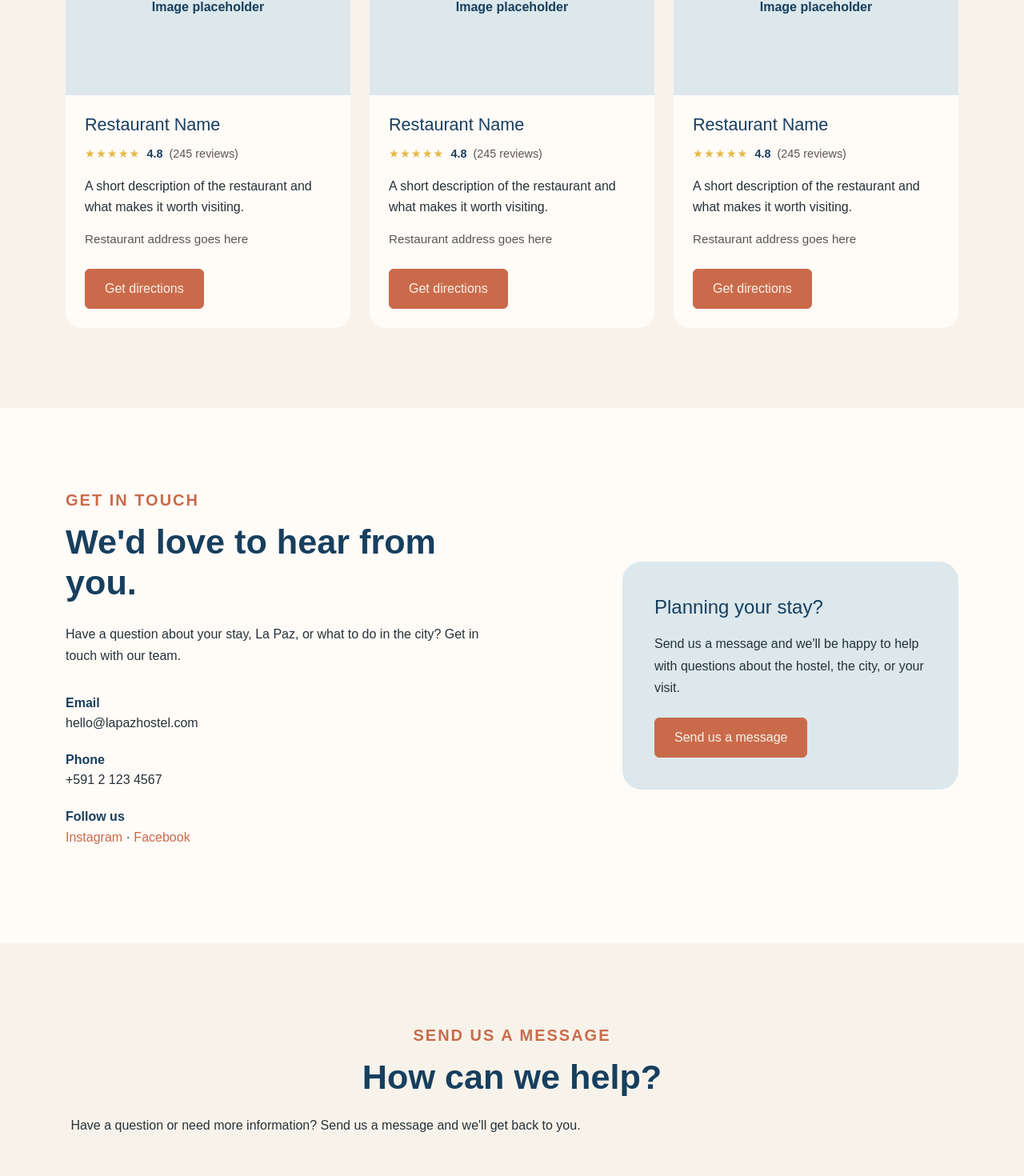
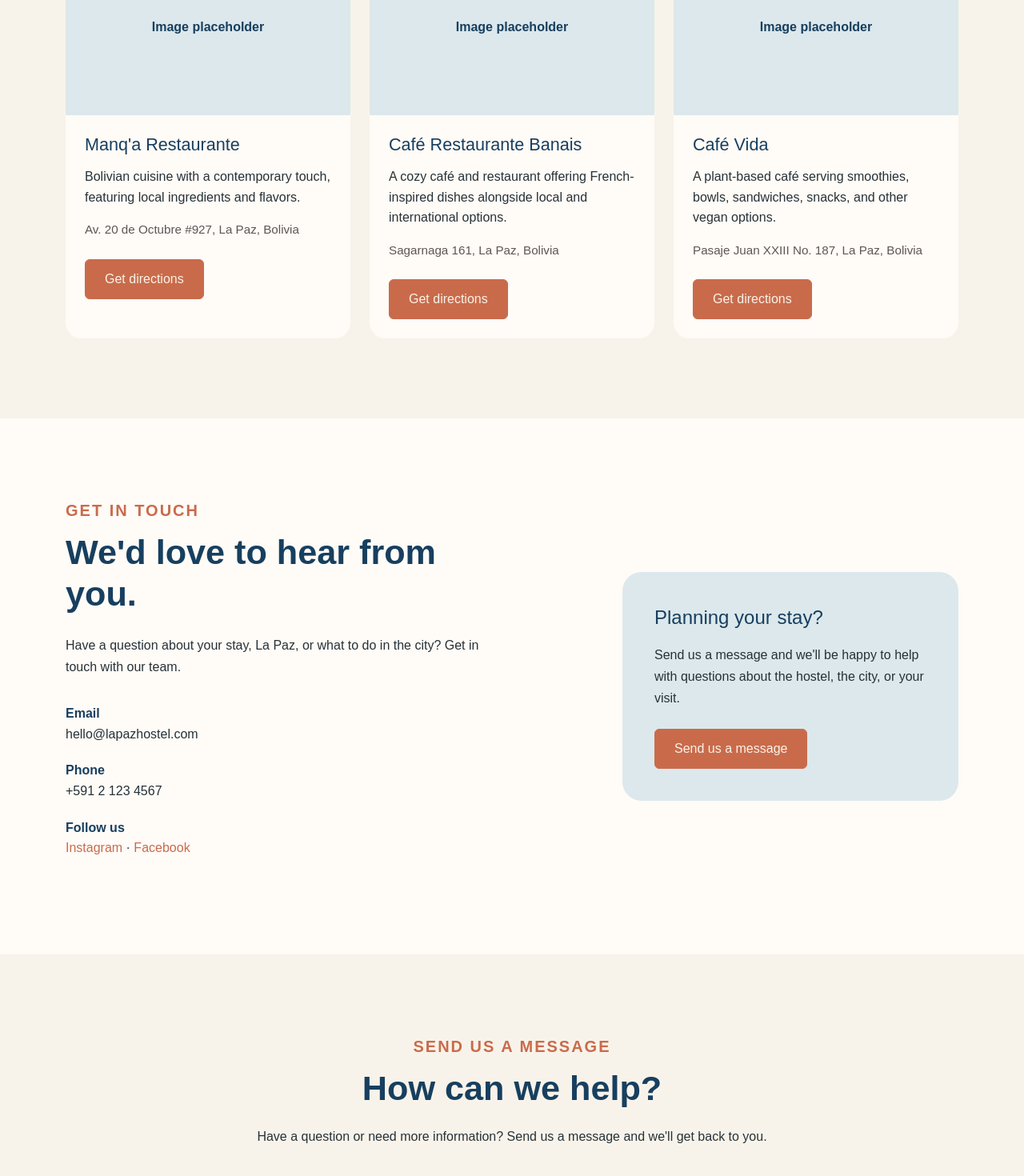
Before and after one commit to FabianaResstel/lapazhostel, a React (Vite) app: page /en in a window 1280 px wide. Shown: the part 3676-5146 px from the top of the page at 80% size. Built offline with nearby package versions, Linux system fonts and the light colour scheme.

Commit message:
add footer

```diff
--- a/src/App.jsx
+++ b/src/App.jsx
@@ -46,7 +46,7 @@ function Page() {
         <ContactForm t={t} />
       </main>
 
-      <Footer />
+      <Footer t={t} />
     </>
   );
 }
--- a/src/components/ContactForm.jsx
+++ b/src/components/ContactForm.jsx
@@ -1,24 +1,31 @@
-function ContactForm() {
+import { useState } from "react";
+
+function ContactForm({ t }) {
+  const [submitted, setSubmitted] = useState(false);
+
+  function handleSubmit(event) {
+    event.preventDefault();
+    setSubmitted(true);
+    event.target.reset();
+  }
+
   return (
     <section id="contact-form" className="contact-form-section">
       <div className="container">
         <div className="text-center">
-          <p className="section-eyebrow">SEND US A MESSAGE</p>
+          <p className="section-eyebrow">{t.contactForm.eyebrow}</p>
 
-          <h2>How can we help?</h2>
+          <h2>{t.contactForm.title}</h2>
 
-          <p className="section-intro">
-            Have a question or need more information? Send us a message and
-            we'll get back to you.
-          </p>
+          <p className="section-intro">{t.contactForm.intro}</p>
         </div>
 
         <div className="row justify-content-center">
           <div className="col-lg-8">
-            <form>
+            <form onSubmit={handleSubmit}>
               <div className="mb-3">
                 <label htmlFor="name" className="form-label">
-                  Name
+                  {t.contactForm.name}
                 </label>
 
                 <input
@@ -33,7 +40,7 @@ function ContactForm() {
 
               <div className="mb-3">
                 <label htmlFor="email" className="form-label">
-                  Email
+                  {t.contactForm.email}
                 </label>
 
                 <input
@@ -48,7 +55,7 @@ function ContactForm() {
 
               <div className="mb-3">
                 <label htmlFor="subject" className="form-label">
-                  Subject
+                  {t.contactForm.subject}
                 </label>
 
                 <input
@@ -62,7 +69,7 @@ function ContactForm() {
 
               <div className="mb-4">
                 <label htmlFor="message" className="form-label">
-                  Message
+                  {t.contactForm.message}
                 </label>
 
                 <textarea
@@ -75,8 +82,14 @@ function ContactForm() {
               </div>
 
               <button type="submit" className="btn">
-                Send message
+                {t.contactForm.button}
               </button>
+
+              {submitted && (
+                <p className="contact-form-success" role="status">
+                  {t.contactForm.success}
+                </p>
+              )}
             </form>
           </div>
         </div>
--- a/src/components/Restaurants.jsx
+++ b/src/components/Restaurants.jsx
@@ -1,4 +1,21 @@
-function Restaurants() {
+const restaurants = [
+  {
+    id: "manqa",
+    mapsUrl:
+      "https://www.google.com/maps/place/Manq'a+Restaurante/@-16.5101357,-68.12891,17z/data=!3m1!4b1!4m9!1m2!2m1!1sgoogle+maps+open+now!3m5!1s0x915f21c4cdfa0df7:0x15d2bfa733a5b7b9!8m2!3d-16.5101409!4d-68.1263351!16s%2Fg%2F11h0_p93w9?entry=ttu",
+  },
+  {
+    id: "banais",
+    mapsUrl:
+      "https://www.google.com/maps/place/Caf%C3%A9+Restaurante+Banais/@-16.4967865,-68.1398332,17z/data=!3m1!4b1!4m6!3m5!1s0x915f2074073ee0e3:0x75892032eff12382!8m2!3d-16.4967917!4d-68.1372583!16s%2Fg%2F11c2pv54tm?entry=ttu",
+  },
+  {
+    id: "cafeVida",
+    mapsUrl:
+      "https://www.google.com/maps/place/Cafe+Vida/@-16.4987726,-68.140007,17z/data=!3m1!4b1!4m6!3m5!1s0x915f2076a099d439:0xec8013e169340ca0!8m2!3d-16.4987778!4d-68.1374321!16s%2Fg%2F11c5bnq2_5?entry=ttu",
+  },
+];
+function Restaurants({ t }) {
   return (
     <section id="eat" className="restaurants-section">
       {" "}
@@ -6,109 +23,36 @@ function Restaurants() {
         {" "}
         <div>
           {" "}
-          <p className="section-eyebrow">WHERE TO EAT</p>{" "}
-          <h2>Good food is part of the adventure.</h2>{" "}
-          <p className="section-intro">
-            {" "}
-            Discover local flavors, casual spots, and places worth adding to
-            your La Paz experience.{" "}
-          </p>{" "}
+          <p className="section-eyebrow">{t.restaurants.eyebrow}</p>{" "}
+          <h2>{t.restaurants.title}</h2>{" "}
+          <p className="section-intro">{t.restaurants.intro}</p>{" "}
         </div>{" "}
         <div className="row g-4">
           {" "}
-          <div className="col-md-6 col-lg-4">
+          {restaurants.map((restaurant) => (
+            <div className="col-md-6 col-lg-4" key={restaurant.id}>
               {" "}
               <div className="restaurant-card">
                 {" "}
-              <div className="restaurant-image"> Image placeholder </div>{" "}
-              <h3>Restaurant Name</h3>{" "}
-              <div className="restaurant-rating">
-                {" "}
-                <span aria-label="4.8 out of 5 stars">★★★★★</span>{" "}
-                <strong>4.8</strong> <span>(245 reviews)</span>{" "}
-              </div>{" "}
-              <p>
-                {" "}
-                A short description of the restaurant and what makes it worth
-                visiting.{" "}
-              </p>{" "}
+                <div className="restaurant-image">Image placeholder</div>{" "}
+                <h3>{t.restaurants.items[restaurant.id].name}</h3>{" "}
+                <p>{t.restaurants.items[restaurant.id].description}</p>{" "}
                 <p className="restaurant-address">
                   {" "}
-                Restaurant address goes here{" "}
+                  {t.restaurants.items[restaurant.id].address}{" "}
                 </p>{" "}
                 <a
-                href="#"
+                  href={restaurant.mapsUrl}
                   target="_blank"
                   rel="noopener noreferrer"
                   className="btn"
                 >
                   {" "}
-                Get directions{" "}
+                  {t.restaurants.button}{" "}
                 </a>{" "}
               </div>{" "}
-          </div>{" "}
-          <div className="col-md-6 col-lg-4">
-            {" "}
-            <div className="restaurant-card">
-              {" "}
-              <div className="restaurant-image"> Image placeholder </div>{" "}
-              <h3>Restaurant Name</h3>{" "}
-              <div className="restaurant-rating">
-                {" "}
-                <span aria-label="4.8 out of 5 stars">★★★★★</span>{" "}
-                <strong>4.8</strong> <span>(245 reviews)</span>{" "}
-              </div>{" "}
-              <p>
-                {" "}
-                A short description of the restaurant and what makes it worth
-                visiting.{" "}
-              </p>{" "}
-              <p className="restaurant-address">
-                {" "}
-                Restaurant address goes here{" "}
-              </p>{" "}
-              <a
-                href="#"
-                target="_blank"
-                rel="noopener noreferrer"
-                className="btn"
-              >
-                {" "}
-                Get directions{" "}
-              </a>{" "}
-            </div>{" "}
-          </div>{" "}
-          <div className="col-md-6 col-lg-4">
-            {" "}
-            <div className="restaurant-card">
-              {" "}
-              <div className="restaurant-image"> Image placeholder </div>{" "}
-              <h3>Restaurant Name</h3>{" "}
-              <div className="restaurant-rating">
-                {" "}
-                <span aria-label="4.8 out of 5 stars">★★★★★</span>{" "}
-                <strong>4.8</strong> <span>(245 reviews)</span>{" "}
-              </div>{" "}
-              <p>
-                {" "}
-                A short description of the restaurant and what makes it worth
-                visiting.{" "}
-              </p>{" "}
-              <p className="restaurant-address">
-                {" "}
-                Restaurant address goes here{" "}
-              </p>{" "}
-              <a
-                href="#"
-                target="_blank"
-                rel="noopener noreferrer"
-                className="btn"
-              >
-                {" "}
-                Get directions{" "}
-              </a>{" "}
-            </div>{" "}
-          </div>{" "}
+            </div>
+          ))}{" "}
         </div>{" "}
       </div>{" "}
     </section>
--- a/src/index.css
+++ b/src/index.css
@@ -439,7 +439,8 @@ body {
 }
 
 .contact-form-section .section-intro {
-  margin-bottom: 50px;
+  margin: 0 auto 50px;
+  text-align: center;
 }
 
 .contact-form-section form {
--- a/src/locales/en.js
+++ b/src/locales/en.js
@@ -68,7 +68,7 @@ const en = {
     activities: {
       valley: {
         title: "Valle de la Luna",
-        text: "Discover unusual rock formations and landscapes just outside the city.",
+        text: "Discover incredible, unusual rock formations and landscapes just outside the city.",
         button: "Get directions",
       },
       cableCar: {
@@ -88,6 +88,80 @@ const en = {
       },
     },
   },
+
+  restaurants: {
+    eyebrow: "WHERE TO EAT",
+    title: "Good food is part of the adventure.",
+    intro:
+      "Discover local flavors, casual spots, and places worth adding to your La Paz experience.",
+    items: {
+      manqa: {
+        name: "Manq'a Restaurante",
+        description:
+          "Bolivian cuisine with a contemporary touch, featuring local ingredients and flavors.",
+        address: "Av. 20 de Octubre #927, La Paz, Bolivia",
+      },
+      banais: {
+        name: "Café Restaurante Banais",
+        description:
+          "A cozy café and restaurant offering French-inspired dishes alongside local and international options.",
+        address: "Sagarnaga 161, La Paz, Bolivia",
+      },
+      cafeVida: {
+        name: "Café Vida",
+        description:
+          "A plant-based café serving smoothies, bowls, sandwiches, snacks, and other vegan options.",
+        address: "Pasaje Juan XXIII No. 187, La Paz, Bolivia",
+      },
+    },
+    button: "Get directions",
+  },
+
+  contact: {
+    eyebrow: "GET IN TOUCH",
+    title: "We'd love to hear from you.",
+    intro:
+      "Have a question about your stay, La Paz, or what to do in the city? Get in touch with our team.",
+
+    emailLabel: "Email",
+    phoneLabel: "Phone",
+    socialLabel: "Follow us",
+
+    highlightTitle: "Planning your stay?",
+    highlightText:
+      "Send us a message and we'll be happy to help with questions about the hostel, the city, or your visit.",
+    button: "Send us a message",
+  },
+
+  contactForm: {
+    eyebrow: "SEND US A MESSAGE",
+    title: "How can we help?",
+    intro:
+      "Have a question or need more information? Send us a message and we'll get back to you.",
+
+    name: "Name",
+    email: "Email",
+    subject: "Subject",
+    message: "Message",
+    button: "Send message",
+    success: "Thanks! Your message has been received.",
+  },
+
+  footer: {
+    description: "A welcoming place to stay while you explore La Paz, Bolivia.",
+
+    exploreTitle: "Explore",
+    about: "About",
+    laPaz: "La Paz",
+    thingsToDo: "Things to Do",
+    whereToEat: "Where to Eat",
+
+    contactTitle: "Contact",
+    sendMessage: "Send us a message",
+
+    rights: "All rights reserved.",
+    codedBy: "Coded by",
+  },
 };
 
 export default en;
--- a/src/locales/es.js
+++ b/src/locales/es.js
@@ -88,6 +88,81 @@ const es = {
       },
     },
   },
+
+  restaurants: {
+    eyebrow: "DÓNDE COMER",
+    title: "La buena comida es parte de la aventura.",
+    intro:
+      "Descubre sabores locales, lugares informales y sitios que vale la pena conocer durante tu experiencia en La Paz.",
+    items: {
+      manqa: {
+        name: "Manq'a Restaurante",
+        description:
+          "Cocina boliviana con un toque contemporáneo, elaborada con ingredientes y sabores locales.",
+        address: "Av. 20 de Octubre #927, La Paz, Bolivia",
+      },
+      banais: {
+        name: "Café Restaurante Banais",
+        description:
+          "Un acogedor café y restaurante que ofrece platos de inspiración francesa junto con opciones locales e internacionales.",
+        address: "Sagarnaga 161, La Paz, Bolivia",
+      },
+      cafeVida: {
+        name: "Café Vida",
+        description:
+          "Un café de cocina basada en plantas que ofrece batidos, bowls, sándwiches, snacks y otras opciones veganas.",
+        address: "Pasaje Juan XXIII No. 187, La Paz, Bolivia",
+      },
+    },
+    button: "Cómo llegar",
+  },
+
+  contact: {
+    eyebrow: "CONTÁCTANOS",
+    title: "Nos encantaría saber de ti.",
+    intro:
+      "¿Tienes alguna pregunta sobre tu estadía, La Paz o qué hacer en la ciudad? Ponte en contacto con nuestro equipo.",
+
+    emailLabel: "Correo electrónico",
+    phoneLabel: "Teléfono",
+    socialLabel: "Síguenos",
+
+    highlightTitle: "¿Estás planeando tu estadía?",
+    highlightText:
+      "Envíanos un mensaje y estaremos encantados de ayudarte con cualquier pregunta sobre el hostel, la ciudad o tu visita.",
+    button: "Envíanos un mensaje",
+  },
+
+  contactForm: {
+    eyebrow: "ENVÍANOS UN MENSAJE",
+    title: "¿Cómo podemos ayudarte?",
+    intro:
+      "¿Tienes alguna pregunta o necesitas más información? Envíanos un mensaje y nos pondremos en contacto contigo.",
+
+    name: "Nombre",
+    email: "Correo electrónico",
+    subject: "Asunto",
+    message: "Mensaje",
+    button: "Enviar mensaje",
+    success: "¡Gracias! Hemos recibido tu mensaje.",
+  },
+
+  footer: {
+    description:
+      "Un lugar acogedor para hospedarte mientras exploras La Paz, Bolivia.",
+
+    exploreTitle: "Explorar",
+    about: "Sobre Nosotros",
+    laPaz: "La Paz",
+    thingsToDo: "Qué Hacer",
+    whereToEat: "Dónde Comer",
+
+    contactTitle: "Contacto",
+    sendMessage: "Envíanos un mensaje",
+
+    rights: "Todos los derechos reservados.",
+    codedBy: "Desarrollado por",
+  },
 };
 
 export default es;
--- a/src/locales/pt.js
+++ b/src/locales/pt.js
@@ -88,6 +88,81 @@ const pt = {
       },
     },
   },
+
+  restaurants: {
+    eyebrow: "ONDE COMER",
+    title: "Boa comida faz parte da aventura.",
+    intro:
+      "Descubra sabores locais, lugares descontraídos e opções que vale a pena conhecer durante sua experiência em La Paz.",
+    items: {
+      manqa: {
+        name: "Manq'a Restaurante",
+        description:
+          "Culinária boliviana com um toque contemporâneo, usando ingredientes e sabores locais.",
+        address: "Av. 20 de Octubre #927, La Paz, Bolívia",
+      },
+      banais: {
+        name: "Café Restaurante Banais",
+        description:
+          "Um café e restaurante aconchegante que oferece pratos inspirados na culinária francesa, além de opções locais e internacionais.",
+        address: "Sagarnaga 161, La Paz, Bolívia",
+      },
+      cafeVida: {
+        name: "Café Vida",
+        description:
+          "Um café de culinária à base de plantas que oferece smoothies, bowls, sanduíches, lanches e outras opções veganas.",
+        address: "Pasaje Juan XXIII No. 187, La Paz, Bolívia",
+      },
+    },
+    button: "Ver direções",
+  },
+
+  contact: {
+    eyebrow: "FALE CON A GENTE",
+    title: "Adoraríamos falar com você.",
+    intro:
+      "Tem alguma dúvida sobre sua estadia, La Paz ou o que fazer na cidade? Entre em contato com nossa equipe.",
+
+    emailLabel: "E-mail",
+    phoneLabel: "Telefone",
+    socialLabel: "Siga a gente",
+
+    highlightTitle: "Planejando sua estadia?",
+    highlightText:
+      "Envie uma mensagem e teremos prazer em ajudar com dúvidas sobre o hostel, a cidade ou sua visita.",
+    button: "Envie uma mensagem",
+  },
+
+  contactForm: {
+    eyebrow: "ENVIE UMA MENSAGEM",
+    title: "Como podemos ajudar?",
+    intro:
+      "Tem alguma dúvida ou precisa de mais informações? Envie uma mensagem e entraremos em contato com você.",
+
+    name: "Nome",
+    email: "E-mail",
+    subject: "Assunto",
+    message: "Mensagem",
+    button: "Enviar mensagem",
+    success: "Obrigada! Recebemos sua mensagem.",
+  },
+
+  footer: {
+    description:
+      "Um lugar acolhedor para ficar enquanto você explora La Paz, Bolívia.",
+
+    exploreTitle: "Explorar",
+    about: "Sobre",
+    laPaz: "La Paz",
+    thingsToDo: "O Que Fazer",
+    whereToEat: "Onde Comer",
+
+    contactTitle: "Contato",
+    sendMessage: "Envie uma mensagem",
+
+    rights: "Todos os direitos reservados.",
+    codedBy: "Desenvolvido por",
+  },
 };
 
 export default pt;
```
Also changed, not shown: src/components/Contact.jsx (+13 -16 lines), src/components/Footer.jsx (+15 -14 lines). Lines whose indentation alone changed are shown as unchanged.
